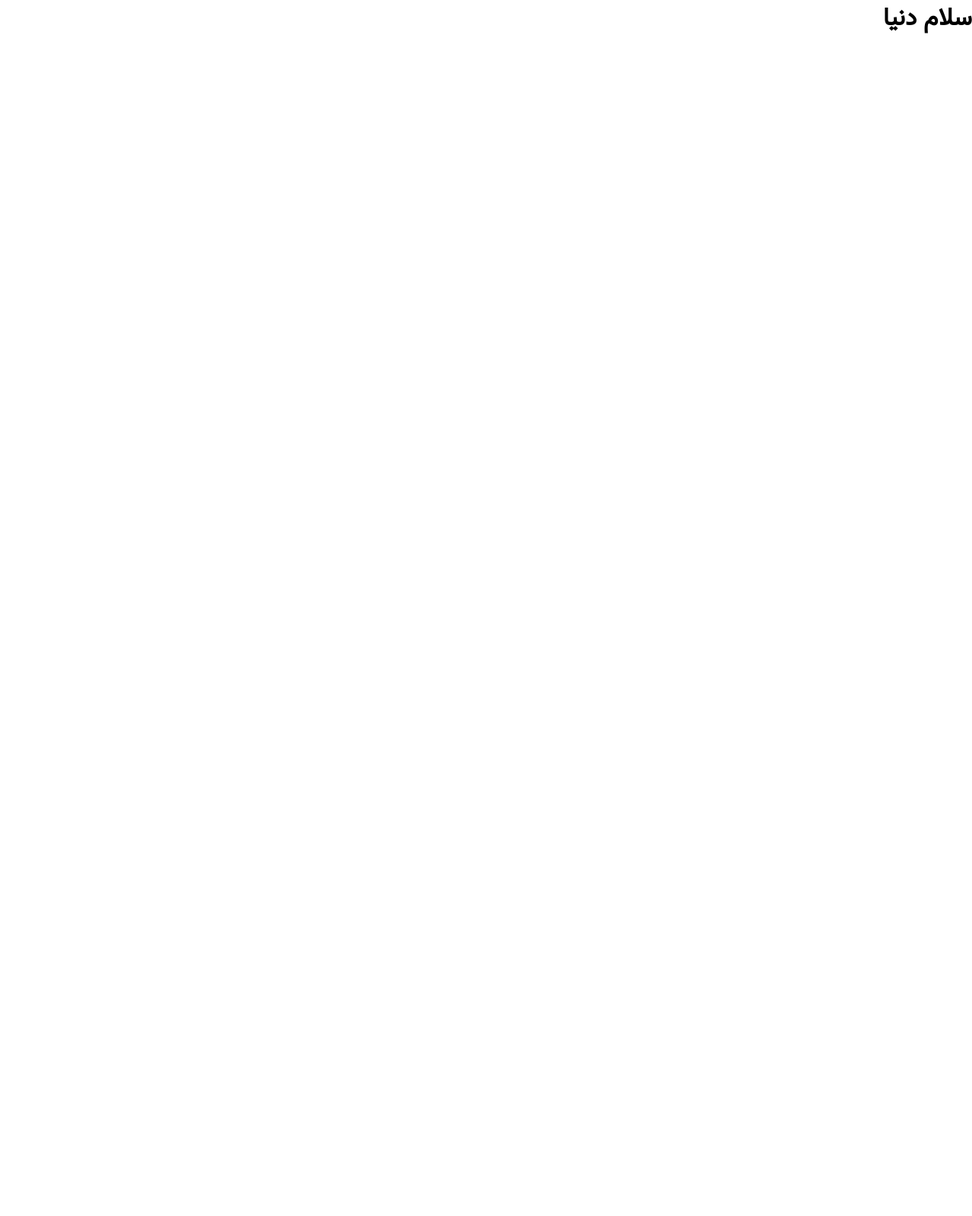
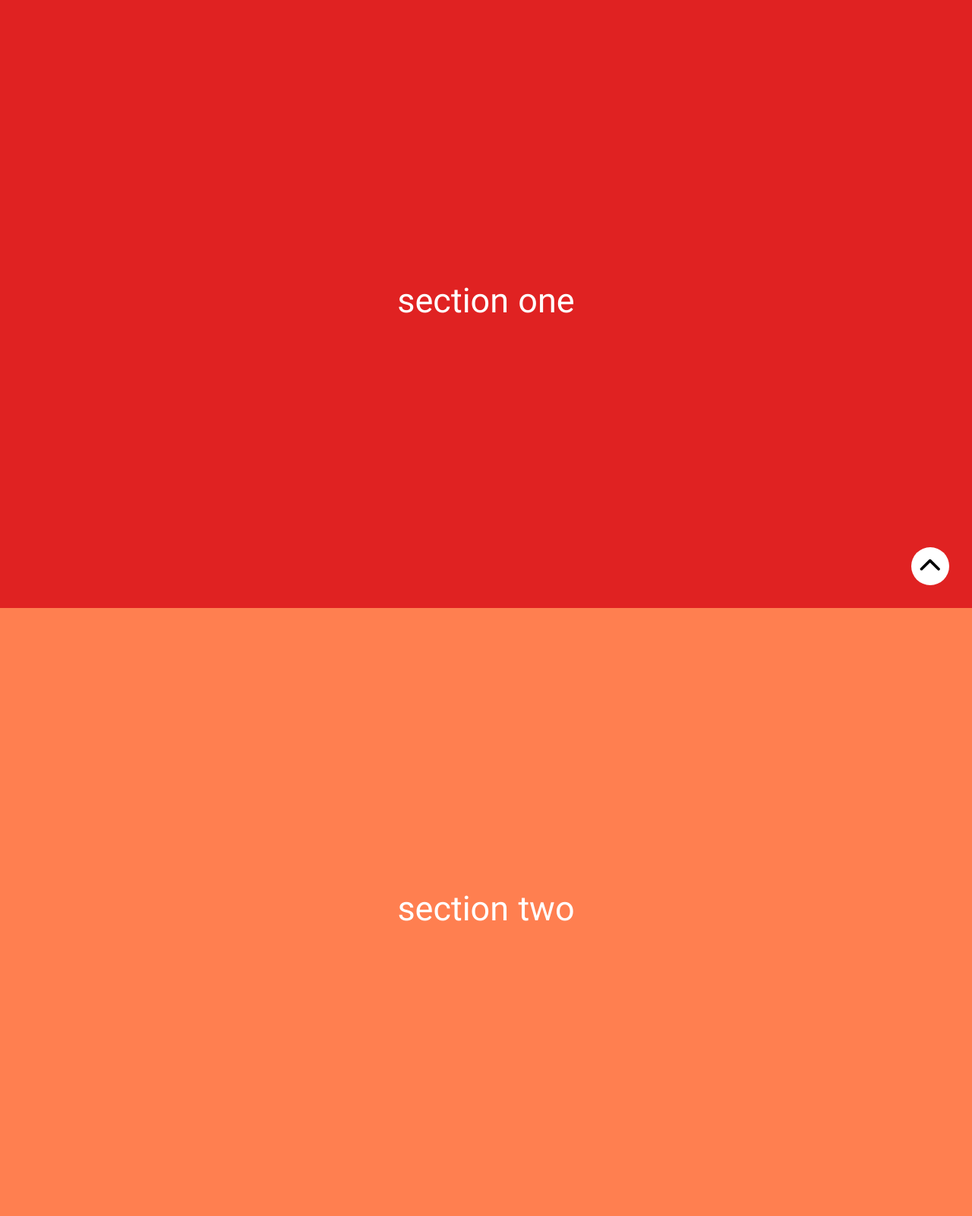
Before and after one commit to zahrragh/back-to-top-TopLearn, a plain HTML site: page index.html in a window 1280 px wide. Shown: the top 1600 px of the page at 76% size. Before the commit the page ends 800 px from the top, so only its background shows below. Drawn offline with Linux system fonts and the light colour scheme; files whose address does not match are found by name.

Commit message:
Update index.html

```diff
--- a/index.html
+++ b/index.html
@@ -8,10 +8,14 @@
 
 </head>
 <body>
-    <h1>سلام دنیا</h1>
-
-
-
+    <section id="one"> section one</section>
+    <section id="two"> section two</section>
+    <section id="three"> section three</section>
+    <section id="four"> section four</section>
+    <a href="#" id="toTop">
+        <i class="fas fa-chevron-up"></i>
+    </a>
+    <script src="js/all.min.js"></script>
     <script src="js/script.js"></script>
 </body>
 </html>
```
